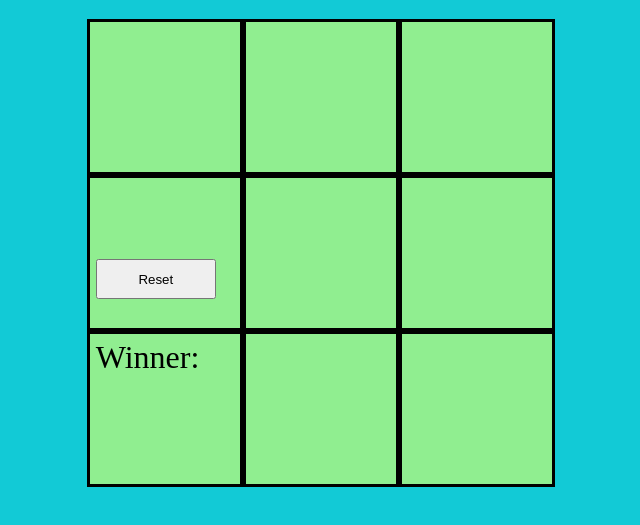
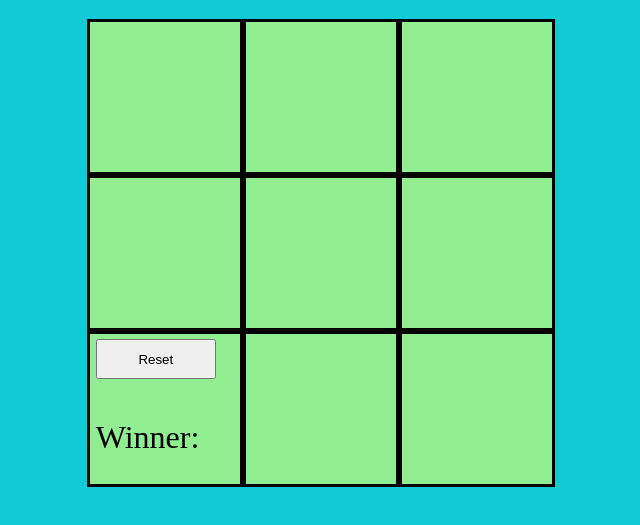
Before and after one commit to Juan-Ceballos/Tic-Tac-Toe-JS, a plain HTML site: page index.html in a window 1280 px wide. Shown: the part 61-586 px from the top of the page, without its empty margins (237-877 px from the left). Drawn offline with Linux system fonts and the light colour scheme.

Commit message:
small ui bug fix

```diff
--- a/style.css
+++ b/style.css
@@ -24,7 +24,7 @@ header {
 
 button {
   position: absolute;
-  top: 40%;
+  top: 50%;
   left: 26%;
 
   height: 40px;
@@ -33,7 +33,7 @@ button {
 
 label {
   position: absolute;
-  top: 50%;
+  top: 60%;
   left: 26%;
 
   font-size: xx-large;
```
